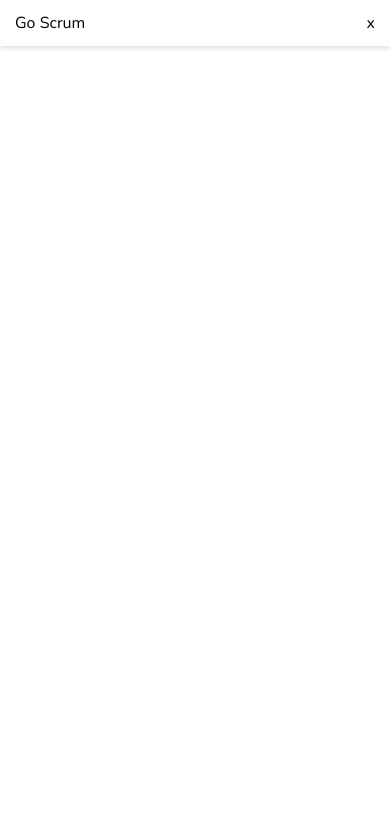
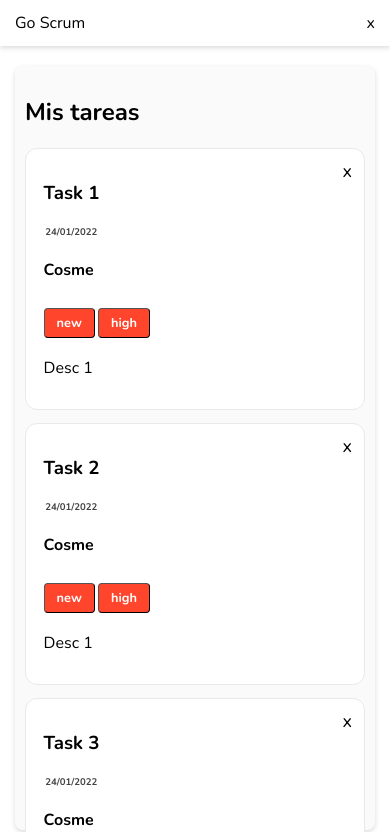
Before and after one commit to BrunoGN91/GoScrum, a React (Create React App) app: page / in a window 390 px wide. Shown: the top 832 px of the page. Built offline with nearby package versions, Linux system fonts and the light colour scheme; sample sign-in values are in the browser's storage.

Commit message:
tasks, hooks and responsive

```diff
--- /dev/null
+++ b/src/components/Card/Card.jsx
@@ -0,0 +1,17 @@
+import React from 'react'
+
+const Card = ({data}) => {
+  return (
+    <div className='card'>
+                        <div className='close'>x</div>
+                        <h3>{data.title}</h3>
+                        <h6>{data.datetime}</h6>
+                        <h4>{data.creator}</h4>
+                        <button type="button">{data.type}</button>
+                        <button type="button">{data.priority}</button>
+                        <p>{data.description}</p>
+                    </div>
+  )
+}
+
+export default Card
--- a/src/components/Tasks/Tasks.jsx
+++ b/src/components/Tasks/Tasks.jsx
@@ -1,15 +1,48 @@
-import React from 'react'
-import Header from '../Header/Header'
-
 import './Tasks.styles.css'
 
+import Header from '../Header/Header'
+import { useResize } from '../../hooks/useResize'
+import Card from '../Card/Card'
+import { cardsData } from './data'
+
+
 const Tasks = () => {
+
+    const { isPhone } = useResize()
+
+    const limitString = (str) => {
+        if(str.length > 150) {
+            return { string: str.slice(0,150).concat("..."), addButton: true}
+        }
+        return { string: str, addButton: false}
+    }
+
+    const renderAllCards = () => {
+        return cardsData.map(data => <Card key={data.id} data={data}/>)
+    }
+
   return (
     <>
     <Header />
     <main id="tasks">
         <section className='wrapper_list'>
-
+            <div className='list_header'>
+                <h2>Mis tareas</h2>
+            </div>
+            {isPhone ? (
+                <>
+                <div className='list phone'>
+                {renderAllCards()}
+                </div>
+                </>
+            ) : (
+            <>
+            <h2>escritorio</h2>
+            <div className='list_group'>
+                {renderAllCards()}
+            </div>
+            </>
+            )}
 
         </section>
     </main>
--- a/src/components/Tasks/Tasks.styles.css
+++ b/src/components/Tasks/Tasks.styles.css
@@ -0,0 +1,67 @@
+#tasks {
+    padding: 20px 15px 5px;
+}
+
+#tasks .wrapper_list {
+     background-color: #fafafa;
+     border-radius: var(--global-radius);
+     height: calc(100vh - 100px);
+     padding: 10px;
+     box-shadow: 0 2px 5px #dbdbdb
+}
+
+#tasks .wrapper_list .list_group {
+    display: grid;
+    grid-template-columns: 1fr 1fr 1fr;
+    width: 100%
+}
+
+#tasks .wrapper_list .list_group .list {
+    width: 100%;
+    margin: 5px
+}
+
+#tasks .card {
+    background-color: #fff;
+    border: var(--global-border);
+    border-radius: 12px;
+    margin-bottom: 0.8rem;
+    padding: 0.8rem 1.1rem 0.9rem;
+    position: relative;
+    transition: transform 0.2s ease-out;
+}
+
+#tasks .card .close {
+    cursor: pointer;
+    position: absolute;
+    right: 12px;
+    top: 10px;
+    font-size:18px;
+}
+
+#tasks .card h6,
+#tasks .card h5 {
+    color: #424242;
+    font-size: 0.6rem;
+    margin: 0 0 0 0.1rem
+}
+
+#tasks .card button {
+    border-radius: 4px;
+    border-width: 1px;
+    font-size: 0.8rem;
+    font-weight: 700;
+    margin: 0.35rem 0.2rem 0.15rem 0;
+    background-color: var(--global-primary-color);
+    color:white;
+    padding: 5px 12px;
+    cursor: pointer;
+    transition: all 0.3s ease-out;
+}
+
+#tasks .card button:hover {
+    background-color: white;
+    border-radius: var(--global-radius);
+    border: 1px solid var(--global-primary-color);
+    color: var(--global-primary-color);
+}
--- /dev/null
+++ b/src/components/Tasks/data.js
@@ -0,0 +1,62 @@
+export const cardsData = [
+    {
+        id: 1,
+        title: 'Task 1',
+        datetime: "24/01/2022",
+        creator: "Cosme",
+        description: "Desc 1",
+        type: "new",
+        priority: "high"
+
+    },
+    {
+        id: 2,
+        title: 'Task 2',
+        datetime: "24/01/2022",
+        creator: "Cosme",
+        description: "Desc 1",
+        type: "new",
+        priority: "high"
+
+    },
+    {
+        id: 3,
+        title: 'Task 3',
+        datetime: "24/01/2022",
+        creator: "Cosme",
+        description: "Desc 1",
+        type: "new",
+        priority: "high"
+
+    },
+    {
+        id: 4,
+        title: 'Task 4',
+        datetime: "24/01/2022",
+        creator: "Cosme",
+        description: "Desc 1",
+        type: "new",
+        priority: "high"
+
+    },
+    {
+        id: 5,
+        title: 'Task 5',
+        datetime: "24/01/2022",
+        creator: "Cosme",
+        description: "Desc 1",
+        type: "new",
+        priority: "high"
+
+    },
+    {
+        id: 6,
+        title: 'Task 6',
+        datetime: "24/01/2022",
+        creator: "Cosme",
+        description: "Desc 1",
+        type: "new",
+        priority: "high"
+
+    }
+]
--- /dev/null
+++ b/src/hooks/useResize.js
@@ -0,0 +1,18 @@
+import React, {useEffect, useState} from 'react'
+
+export const useResize = () => {
+
+    const [isPhone, setIsPhone] = useState(window.innerWidth< 900 ? true : false)
+    const handleResize = () => {
+        if (window.innerWidth < 900) setIsPhone(true)
+        else setIsPhone(false)
+    }
+
+    useEffect(() => {
+        handleResize()
+        window.addEventListener('resize', handleResize)
+        return () => window.removeEventListener('resize', handleResize)
+        })
+
+    return { isPhone }
+}
```
